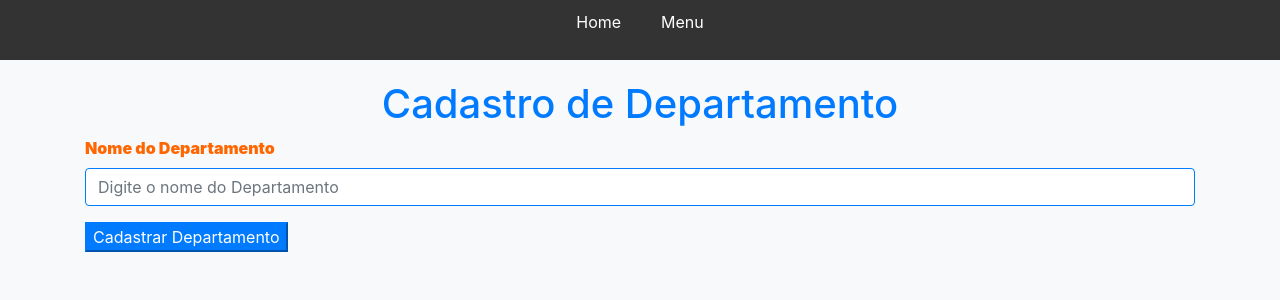
After one commit to WarriorAttHell/E-commerce, a PHP site: page /adm/cadastroDepartamento.html in a window 1280 px wide. The commit adds this page. Shown: the top 300 px of the page. Run offline with PHP 8.4, Linux system fonts and the light colour scheme; some libraries are stand-ins or nearby versions.

Commit message:
Atualização carrossel, criação departamento, atualizado cadastroProduto e updateProduto

```diff
--- a/CSS/UpdateProdutos.css
+++ b/CSS/UpdateProdutos.css
@@ -167,8 +167,6 @@ h1 {
     cursor: pointer;
 }
 
-/* ... (seu CSS existente) ... */
-
 /* Estilos para botões de Editar e Excluir */
 .edit-button,
 .delete-button {
--- /dev/null
+++ b/CSS/cadastroDepartamento.css
@@ -0,0 +1,75 @@
+/* Navbar */
+
+.navbar {
+    background-color: #333;
+    color: #fff;
+    padding: 10px;
+}
+
+.navbar ul {
+    list-style-type: none;
+    text-align: center;
+    display: flex;
+    width: 100%;
+    justify-content: center;
+    padding: 0; /* Remover o preenchimento padrão da lista */
+}
+
+.navbar ul li {
+    margin: 0; /* Remover margens */
+}
+
+.navbar a {
+    text-decoration: none;;
+    color: #fff;
+    display: inline-block; /* Adicionar este estilo */
+    padding: 0 20px; /* Adicionar um espaçamento para separar os itens */
+}
+
+
+
+/* Estilo personalizado para a página de cadastro de produtos */
+
+/* Estilizar o título */
+h1 {
+    color: #007bff; /* Azul */
+    text-align: center;
+    margin-top: 20px;
+}
+
+/* Estilizar os campos e rótulos do formulário */
+.form-group label {
+    font-weight: bold;
+    color: #ff6600; /* Laranja */
+}
+
+/* Estilizar o botão de cadastro */
+.btn-primary {
+    background-color: #007bff; /* Azul */
+    border-color: #007bff; /* Azul */
+}
+
+.btn-primary:hover {
+    background-color: #0056b3; /* Azul mais escuro ao passar o mouse */
+    border-color: #0056b3; /* Azul mais escuro ao passar o mouse */
+}
+
+/* Estilizar o fundo do corpo da página */
+body {
+    background-color: #f8f9fa; /* Cor de fundo mais clara */
+}
+
+/* Estilizar os campos de entrada */
+.form-control {
+    border-color: #007bff; /* Adicionar borda azul aos campos */
+}
+
+/* Estilizar a área de texto de descrição */
+#descricaoDepartamento {
+    border-color: #007bff; /* Adicionar borda azul à área de texto */
+}
+
+.categoria-label {
+    margin-right: 20px; /* Defina a quantidade de margem à direita desejada, por exemplo, 10px */
+    color: #111 !important;
+}
--- /dev/null
+++ b/JS/cadastroDepartamento.js
@@ -0,0 +1,31 @@
+$(document).ready(function () {
+
+    $(".btn-primary").click(function (event) {
+        event.preventDefault();
+
+        var descricaoDepartamento = $("input[name='descricaoDepartamento']").val();
+
+        cadastrarDepartamento(descricaoDepartamento);
+    });
+
+    function cadastrarDepartamento(descricaoDepartamento) {
+        $.ajax({
+            type: "POST",
+            url: "../PHP/cadastroDepartamento.php",
+            data: {
+
+                descricaoDepartamento : descricaoDepartamento,
+
+            },
+            success: function (response) {
+                if (response === "1") {
+                    alert("Cadastro realizado com sucesso!");
+                    window.location.href = "cadastroDepartamento.html";
+                } else {
+                    alert("Erro ao cadastrar departamento.");
+                }
+            }
+        });
+    }
+
+        });
--- a/PHP/cadastroProduto.php
+++ b/PHP/cadastroProduto.php
@@ -7,11 +7,11 @@ $descricaoProduto = $mysqli->real_escape_string($_GET['descricaoProduto']);
 $precoProduto = $mysqli->real_escape_string($_GET['precoProduto']);
 $imagemProduto = $mysqli->real_escape_string($_GET['imagemProduto']);
 $categoria = $mysqli->real_escape_string($_GET['categoria']);
+$departamento = $mysqli->real_escape_string($_GET['idDepartamento']);
 
 
-error_log($precoProduto);
 
-$sql_code = "INSERT INTO produtos (Nome, Descricao, precoProduto, Imagem, categoria) VALUES ('$nomeProduto', '$descricaoProduto', '$precoProduto', '$imagemProduto', '$categoria')";
+$sql_code = "INSERT INTO produtos (Nome, Descricao, precoProduto, Imagem, categoria, idDepartamento) VALUES ('$nomeProduto', '$descricaoProduto', '$precoProduto', '$imagemProduto', '$categoria', '$departamento')";
 $sql_query = $mysqli->query($sql_code);
 error_log($sql_query);
 
--- a/adm/UpdateProduto.html
+++ b/adm/UpdateProduto.html
@@ -26,7 +26,9 @@
                     <th>Nome do Produto</th>
                     <th>Descrição</th>
                     <th>Preço Unitário</th>
-                    <th>imagem</th>
+                    <th>Imagem</th>
+                    <th>Departamento</th>
+                    <th>Categoria</th>
                     <th>Ações</th>
                 </tr>
             </thead>
--- /dev/null
+++ b/adm/cadastroDepartamento.html
@@ -0,0 +1,42 @@
+<!DOCTYPE html>
+<html lang="en">
+
+<head>
+    <meta charset="UTF-8">
+    <meta name="viewport" content="width=device-width, initial-scale=1.0">
+    <title>Cadastro de Produtos</title>
+    <!-- Adicione a ligação para o Bootstrap CSS -->
+    <link href="https://maxcdn.bootstrapcdn.com/bootstrap/4.5.2/css/bootstrap.min.css" rel="stylesheet">
+    <!-- Estilos personalizados -->
+    <link rel="stylesheet" href="../CSS/cadastroDepartamento.css">
+    <script src="https://code.jquery.com/jquery-3.6.0.min.js"></script>
+    <script src="https://cdnjs.cloudflare.com/ajax/libs/jquery-maskmoney/3.0.2/jquery.maskMoney.min.js"></script>
+
+
+</head>
+
+<body>
+    <header>
+        <nav class="navbar">
+            <ul>
+                <li><a class="home" href="../index.html">Home</a></li>
+                <li><a class="home" href="../admin.html">Menu</a></li>
+            </ul>
+        </nav>
+    </header>
+    <div class="container">
+        <h1 class="text-center">Cadastro de Departamento</h1>
+        <form>
+            <div class="form-group">
+                <label for="descricaoDepartamento"><strong>Nome do Departamento</strong></label>
+                <input type="text" class="form-control" name="descricaoDepartamento" id="descricaoDepartamento"
+                    placeholder="Digite o nome do Departamento" required>
+            </div>
+
+            <button type="submit" class="btn-primary">Cadastrar Departamento</button>
+        </form>
+    </div>
+    <script src="../JS/cadastroDepartamento.js"></script>
+</body>
+
+</html>
--- a/admin.html
+++ b/admin.html
@@ -18,6 +18,7 @@
         <h1>Tela Inicial</h1>
         <div class="buttons">
             <a href="./adm/cadastroProduto.html" class="btn">Cadastro de Produtos</a>
+            <a href="./adm/cadastroDepartamento.html" class="btn">Cadastro de Departamentos</a>
             <a href="adm/UpdateProduto.html" class="btn">Configurações dos Produtos</a>
             <a href="./adm/listagemPedido.html" class="btn">Listagem de Pedidos</a>
         </div>
```
Also changed, not shown: JS/cadastroProduto.js (+36 -7 lines), JS/index.js (+36 -0 lines), JS/updateProduto.js (+17 -5 lines), PHP/UpdateProdutos.php (+7 -5 lines), PHP/buscaDepartamento.php (added, +27 -0 lines), PHP/cadastroDepartamento.php (added, +14 -0 lines), PHP/carrossel.php (added, +13 -0 lines), adm/cadastroProduto.html (+7 -0 lines), index.html (+4 -36 lines).
